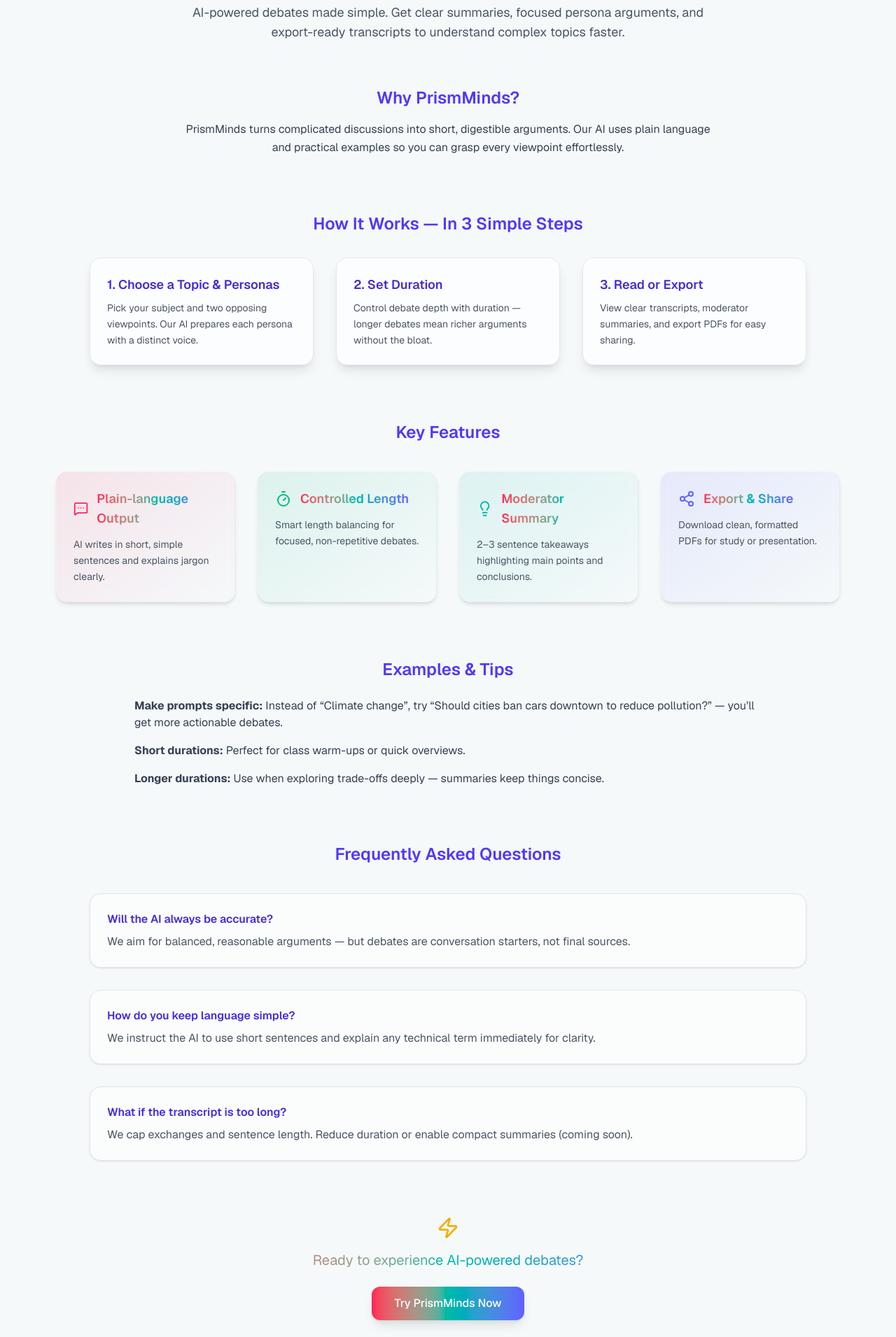
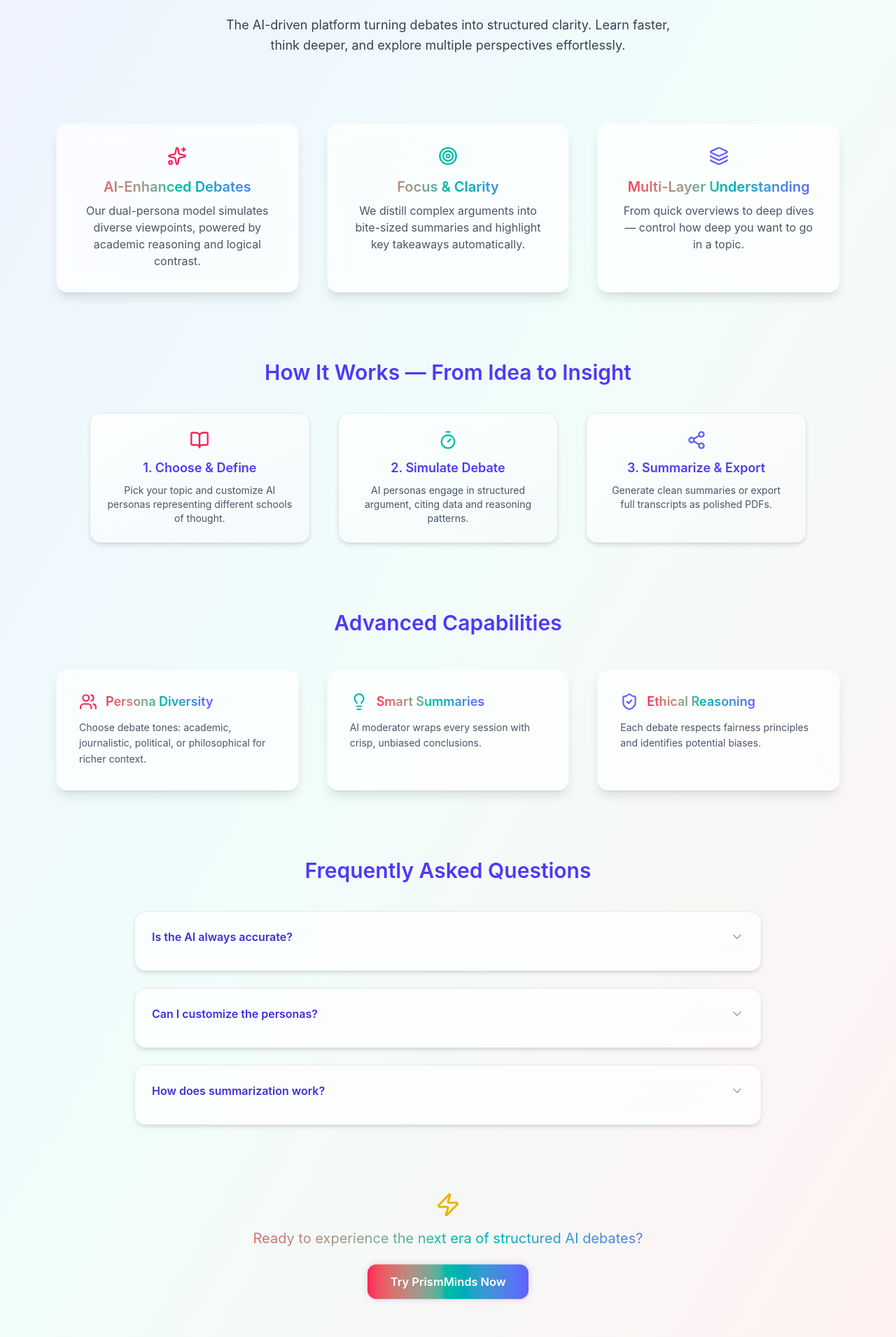
Before and after one commit to JayanthDevupalli/PrismMinds---AI-Powered-Debates, a Next.js app in the folder prismmindsclient/: page /features in a window 1280 px wide. Shown: the part 269-2180 px from the top of the page at 70% size. Built offline with nearby package versions, Linux system fonts and the light colour scheme; no server answers.

Commit message:
feature page ui updation-Version_0.42

```diff
--- a/prismmindsclient/app/features/page.tsx
+++ b/prismmindsclient/app/features/page.tsx
@@ -1,247 +1,299 @@
 'use client';
 
-import { motion } from "framer-motion"
-import Link from 'next/link';
+import { motion } from "framer-motion";
+import Link from "next/link";
 import {
   ArrowLeft,
   Brain,
-  Clock,
-  FileText,
+  Zap,
+  Sparkles,
   Share2,
-  Sparkles,
+  Timer,
+  Lightbulb,
   MessageSquareMore,
-  Zap,
   Target,
-  Timer,
   BookOpen,
-  Lightbulb,
-  ScrollText,
-  CheckCircle2
-} from 'lucide-react';
+  Layers,
+  Users,
+  ShieldCheck,
+  ChevronDown
+} from "lucide-react";
+import { useState } from "react";
 
 export default function FeaturesPage() {
+  const [openIndex, setOpenIndex] = useState<number | null>(null);
+
+  const toggleAccordion = (index: number) => {
+    setOpenIndex(openIndex === index ? null : index);
+  };
+
   return (
-    <main className="min-h-screen bg-[conic-gradient(at_top_right,_var(--tw-gradient-stops))] from-rose-100/40 via-teal-100/40 to-indigo-100/40 dark:from-slate-900 dark:via-purple-900/40 dark:to-slate-900 text-gray-800 dark:text-gray-200 px-6 sm:px-10 lg:px-20 py-16">
+    <main className="min-h-screen bg-gradient-to-br from-indigo-50 via-teal-50 to-rose-50 dark:from-slate-950 dark:via-purple-900/40 dark:to-slate-900 text-gray-800 dark:text-gray-200 px-6 sm:px-10 lg:px-20 py-16 font-['Inter',sans-serif]">
       {/* Navigation */}
       <motion.div
         initial={{ opacity: 0, x: -20 }}
         animate={{ opacity: 1, x: 0 }}
-        transition={{ duration: 0.5 }}
-        className="mb-8"
+        transition={{ duration: 0.6 }}
+        className="mb-10"
       >
-        <Link href="/" className="inline-flex items-center gap-2 text-indigo-600 hover:text-indigo-700 dark:text-indigo-400 dark:hover:text-indigo-300 transition-colors">
+        <Link
+          href="/"
+          className="inline-flex items-center gap-2 text-indigo-600 hover:text-indigo-700 dark:text-indigo-400 dark:hover:text-indigo-300 transition-colors"
+        >
           <ArrowLeft size={20} />
           <span>Back to Home</span>
         </Link>
       </motion.div>
 
-      {/* Header */}
+      {/* Hero Section */}
       <motion.header
         initial={{ opacity: 0, y: -30 }}
         animate={{ opacity: 1, y: 0 }}
         transition={{ duration: 0.8 }}
-        className="max-w-3xl mx-auto text-center mb-16"
+        className="max-w-4xl mx-auto text-center mb-24"
       >
+        <div className="flex justify-center mb-6">
           <motion.div
-          initial={{ scale: 0.5, opacity: 0 }}
+            initial={{ scale: 0.8, opacity: 0 }}
             animate={{ scale: 1, opacity: 1 }}
             transition={{ delay: 0.2 }}
-          className="flex justify-center mb-6"
+            className="relative"
           >
-          <Brain size={60} className="text-transparent bg-clip-text bg-gradient-to-r from-rose-500 via-teal-500 to-indigo-500" />
+            <div className="absolute inset-0 bg-gradient-to-r from-rose-500 via-teal-500 to-indigo-500 blur-2xl opacity-30 rounded-full" />
+            <Brain
+              size={70}
+              className="relative text-transparent bg-clip-text bg-gradient-to-r from-rose-500 via-teal-500 to-indigo-500"
+            />
           </motion.div>
+        </div>
         <h1 className="text-4xl sm:text-5xl font-bold bg-gradient-to-r from-rose-500 via-teal-500 to-indigo-500 bg-clip-text text-transparent mb-4">
-          PrismMinds — Features
+          Discover the Power of PrismMinds
         </h1>
-        <p className="text-lg text-gray-600 dark:text-gray-400">
-          AI-powered debates made simple. Get clear summaries, focused persona arguments, and export-ready transcripts to
-          understand complex topics faster.
+        <p className="text-lg text-gray-700 dark:text-gray-300 leading-relaxed max-w-2xl mx-auto">
+          The AI-driven platform turning debates into structured clarity. Learn faster, think deeper, and explore multiple perspectives effortlessly.
         </p>
       </motion.header>
 
-      {/* Why Section */}
+      {/* Value Cards */}
       <motion.section
         initial={{ opacity: 0, y: 40 }}
         whileInView={{ opacity: 1, y: 0 }}
         transition={{ duration: 0.8 }}
         viewport={{ once: true }}
-        className="max-w-3xl mx-auto mb-20 text-center"
+        className="grid sm:grid-cols-2 lg:grid-cols-3 gap-10 mb-24 max-w-6xl mx-auto"
       >
-        <h2 className="text-2xl font-semibold mb-4 text-indigo-600">Why PrismMinds?</h2>
-        <p className="text-gray-700 dark:text-gray-300 leading-relaxed">
-          PrismMinds turns complicated discussions into short, digestible arguments. Our AI uses plain language and
-          practical examples so you can grasp every viewpoint effortlessly.
-        </p>
+        {[
+          {
+            icon: <Sparkles size={28} className="text-rose-500" />,
+            title: "AI-Enhanced Debates",
+            desc: "Our dual-persona model simulates diverse viewpoints, powered by academic reasoning and logical contrast.",
+          },
+          {
+            icon: <Target size={28} className="text-teal-500" />,
+            title: "Focus & Clarity",
+            desc: "We distill complex arguments into bite-sized summaries and highlight key takeaways automatically.",
+          },
+          {
+            icon: <Layers size={28} className="text-indigo-500" />,
+            title: "Multi-Layer Understanding",
+            desc: "From quick overviews to deep dives — control how deep you want to go in a topic.",
+          },
+        ].map((item, i) => (
+          <motion.div
+            key={i}
+            whileHover={{ y: -8 }}
+            transition={{ type: "spring", stiffness: 150 }}
+            className="p-8 rounded-2xl bg-white/70 dark:bg-gray-800/50 backdrop-blur-md border border-gray-200/30 dark:border-gray-700/30 shadow-lg hover:shadow-xl transition"
+          >
+            <div className="flex justify-center mb-4">{item.icon}</div>
+            <h3 className="text-xl font-semibold mb-2 text-center bg-gradient-to-r from-rose-500 via-teal-500 to-indigo-500 bg-clip-text text-transparent">
+              {item.title}
+            </h3>
+            <p className="text-gray-600 dark:text-gray-300 text-center">{item.desc}</p>
+          </motion.div>
+        ))}
       </motion.section>
 
-      {/* Steps Section */}
+      {/* Workflow Section */}
       <motion.section
         initial={{ opacity: 0, y: 40 }}
         whileInView={{ opacity: 1, y: 0 }}
         transition={{ duration: 0.8 }}
         viewport={{ once: true }}
-        className="max-w-5xl mx-auto mb-20"
+        className="max-w-5xl mx-auto mb-24 text-center"
       >
-        <h2 className="text-2xl font-semibold mb-8 text-indigo-600 text-center">
-          How It Works — In 3 Simple Steps
+        <h2 className="text-3xl font-semibold mb-10 text-indigo-600">
+          How It Works — From Idea to Insight
         </h2>
-        <div className="grid sm:grid-cols-3 gap-8">
+        <div className="grid sm:grid-cols-3 gap-10">
           {[
             {
-              title: "1. Choose a Topic & Personas",
-              desc: "Pick your subject and two opposing viewpoints. Our AI prepares each persona with a distinct voice.",
+              icon: <BookOpen size={28} className="text-rose-500" />,
+              title: "1. Choose & Define",
+              desc: "Pick your topic and customize AI personas representing different schools of thought.",
             },
             {
-              title: "2. Set Duration",
-              desc: "Control debate depth with duration — longer debates mean richer arguments without the bloat.",
+              icon: <Timer size={28} className="text-teal-500" />,
+              title: "2. Simulate Debate",
+              desc: "AI personas engage in structured argument, citing data and reasoning patterns.",
             },
             {
-              title: "3. Read or Export",
-              desc: "View clear transcripts, moderator summaries, and export PDFs for easy sharing.",
+              icon: <Share2 size={28} className="text-indigo-500" />,
+              title: "3. Summarize & Export",
+              desc: "Generate clean summaries or export full transcripts as polished PDFs.",
             },
-          ].map((step, i) => (
+          ].map((s, i) => (
             <motion.div
               key={i}
               whileHover={{ scale: 1.05 }}
-              className="p-6 rounded-2xl shadow-lg bg-white/70 dark:bg-gray-800/50 backdrop-blur-md border border-gray-200 dark:border-gray-700 hover:shadow-indigo-300/20 transition"
+              className="p-6 rounded-xl bg-gradient-to-br from-white/80 to-gray-50/40 dark:from-slate-800/50 dark:to-slate-900/40 border border-gray-200 dark:border-gray-700 shadow-md hover:shadow-lg transition-all"
             >
-              <h3 className="font-semibold text-lg text-indigo-700 dark:text-indigo-400 mb-2">{step.title}</h3>
-              <p className="text-gray-600 dark:text-gray-300 text-sm leading-relaxed">{step.desc}</p>
+              <div className="flex justify-center mb-3">{s.icon}</div>
+              <h3 className="text-lg font-semibold text-indigo-600 mb-2">{s.title}</h3>
+              <p className="text-gray-600 dark:text-gray-300 text-sm">{s.desc}</p>
             </motion.div>
           ))}
         </div>
       </motion.section>
 
-      {/* Key Features */}
+      {/* Advanced Features */}
       <motion.section
         initial={{ opacity: 0, y: 40 }}
         whileInView={{ opacity: 1, y: 0 }}
         transition={{ duration: 0.8 }}
         viewport={{ once: true }}
-        className="max-w-6xl mx-auto mb-20"
+        className="max-w-6xl mx-auto mb-24"
       >
-        <h2 className="text-2xl font-semibold text-center mb-10 text-indigo-600">Key Features</h2>
-        <div className="grid sm:grid-cols-2 lg:grid-cols-4 gap-8">
+        <h2 className="text-3xl font-semibold text-center mb-12 text-indigo-600">
+          Advanced Capabilities
+        </h2>
+        <div className="grid sm:grid-cols-2 lg:grid-cols-3 gap-10">
           {[
             {
-              icon: <MessageSquareMore size={24} className="text-rose-500" />,
-              title: "Plain-language Output",
-              desc: "AI writes in short, simple sentences and explains jargon clearly.",
-              gradient: "from-rose-500/10 to-transparent"
+              icon: <Users size={26} className="text-rose-500" />,
+              title: "Persona Diversity",
+              desc: "Choose debate tones: academic, journalistic, political, or philosophical for richer context.",
             },
             {
-              icon: <Timer size={24} className="text-emerald-500" />,
-              title: "Controlled Length",
-              desc: "Smart length balancing for focused, non-repetitive debates.",
-              gradient: "from-emerald-500/10 to-transparent"
+              icon: <Lightbulb size={26} className="text-teal-500" />,
+              title: "Smart Summaries",
+              desc: "AI moderator wraps every session with crisp, unbiased conclusions.",
             },
             {
-              icon: <Lightbulb size={24} className="text-teal-500" />,
-              title: "Moderator Summary",
-              desc: "2–3 sentence takeaways highlighting main points and conclusions.",
-              gradient: "from-teal-500/10 to-transparent"
-            },
-            {
-              icon: <Share2 size={24} className="text-indigo-500" />,
-              title: "Export & Share",
-              desc: "Download clean, formatted PDFs for study or presentation.",
-              gradient: "from-indigo-500/10 to-transparent"
+              icon: <ShieldCheck size={26} className="text-indigo-500" />,
+              title: "Ethical Reasoning",
+              desc: "Each debate respects fairness principles and identifies potential biases.",
             },
           ].map((f, i) => (
-            <motion.article
+            <motion.div
               key={i}
               whileHover={{ scale: 1.05 }}
               transition={{ type: "spring", stiffness: 200 }}
-              className={`p-6 rounded-2xl border border-gray-200/30 dark:border-gray-700/30 shadow-md bg-gradient-to-br ${f.gradient} backdrop-blur-sm hover:shadow-lg transition duration-300`}
+              className="p-8 rounded-2xl border border-gray-200/30 dark:border-gray-700/30 bg-white/70 dark:bg-gray-800/50 shadow-lg hover:shadow-xl backdrop-blur-md transition"
             >
               <div className="flex items-center gap-3 mb-3">
                 {f.icon}
-                <h3 className="text-lg font-semibold bg-gradient-to-r from-rose-500 via-teal-500 to-indigo-500 bg-clip-text text-transparent">{f.title}</h3>
+                <h3 className="text-lg font-semibold bg-gradient-to-r from-rose-500 via-teal-500 to-indigo-500 bg-clip-text text-transparent">
+                  {f.title}
+                </h3>
               </div>
               <p className="text-gray-600 dark:text-gray-300 text-sm leading-relaxed">{f.desc}</p>
-            </motion.article>
+            </motion.div>
           ))}
         </div>
       </motion.section>
 
-      {/* Examples */}
+      {/* FAQ Accordion */}
       <motion.section
         initial={{ opacity: 0, y: 40 }}
         whileInView={{ opacity: 1, y: 0 }}
         transition={{ duration: 0.8 }}
         viewport={{ once: true }}
-        className="max-w-4xl mx-auto mb-20"
+        className="max-w-4xl mx-auto mb-24"
       >
-        <h2 className="text-2xl font-semibold mb-6 text-indigo-600 text-center">Examples & Tips</h2>
-        <ul className="space-y-4 text-gray-700 dark:text-gray-300">
-          <li>
-            <strong>Make prompts specific:</strong> Instead of “Climate change”, try “Should cities ban cars downtown to
-            reduce pollution?” — you’ll get more actionable debates.
-          </li>
-          <li>
-            <strong>Short durations:</strong> Perfect for class warm-ups or quick overviews.
-          </li>
-          <li>
-            <strong>Longer durations:</strong> Use when exploring trade-offs deeply — summaries keep things concise.
-          </li>
-        </ul>
+        <h2 className="text-3xl font-semibold text-center mb-10 text-indigo-600">
+          Frequently Asked Questions
+        </h2>
+        <div className="space-y-6">
+          {[
+            {
+              q: "Is the AI always accurate?",
+              a: "Our models simulate reasoning across multiple verified data sources. While precise, debates are designed to encourage critical thinking, not replace human judgment.",
+            },
+            {
+              q: "Can I customize the personas?",
+              a: "Yes! You can adjust persona tones (logical, emotional, or neutral) and even upload custom context to align with your goals.",
+            },
+            {
+              q: "How does summarization work?",
+              a: "An AI moderator listens to both sides and creates a concise synthesis — separating facts from rhetoric with academic precision.",
+            },
+          ].map((faq, i) => (
+            <motion.div
+              key={i}
+              layout
+              onClick={() => toggleAccordion(i)}
+              className="bg-white/70 dark:bg-gray-800/60 rounded-xl p-6 shadow-md backdrop-blur border border-gray-200 dark:border-gray-700 cursor-pointer transition hover:shadow-lg"
+            >
+              <div className="flex justify-between items-center">
+                <h3 className="font-semibold text-indigo-700 dark:text-indigo-400">{faq.q}</h3>
+                <ChevronDown
+                  size={20}
+                  className={`transition-transform duration-300 ${openIndex === i ? "rotate-180 text-indigo-500" : "text-gray-400"
+                    }`}
+                />
+              </div>
+              <motion.div
+                initial={false}
+                animate={{ height: openIndex === i ? "auto" : 0, opacity: openIndex === i ? 1 : 0 }}
+                transition={{ duration: 0.4 }}
+                className="overflow-hidden text-gray-600 dark:text-gray-300 mt-3"
+              >
+                <p>{faq.a}</p>
+              </motion.div>
+            </motion.div>
+          ))}
+        </div>
       </motion.section>
 
-      {/* FAQ Section */}
-      <motion.section
-        initial={{ opacity: 0, y: 40 }}
-        whileInView={{ opacity: 1, y: 0 }}
-        transition={{ duration: 0.8 }}
-        viewport={{ once: true }}
-        className="max-w-5xl mx-auto mb-20"
-      >
-        <h2 className="text-2xl font-semibold text-indigo-600 text-center mb-10">Frequently Asked Questions</h2>
-        <dl className="space-y-8">
-          {[
-            {
-              q: "Will the AI always be accurate?",
-              a: "We aim for balanced, reasonable arguments — but debates are conversation starters, not final sources.",
-            },
-            {
-              q: "How do you keep language simple?",
-              a: "We instruct the AI to use short sentences and explain any technical term immediately for clarity.",
-            },
-            {
-              q: "What if the transcript is too long?",
-              a: "We cap exchanges and sentence length. Reduce duration or enable compact summaries (coming soon).",
-            },
-          ].map((item, i) => (
-            <motion.div key={i} whileHover={{ scale: 1.02 }} className="bg-white/60 dark:bg-gray-800/60 rounded-xl p-6 shadow-sm backdrop-blur border border-gray-200 dark:border-gray-700">
-              <dt className="font-semibold text-indigo-700 dark:text-indigo-400">{item.q}</dt>
-              <dd className="text-gray-600 dark:text-gray-300 mt-2">{item.a}</dd>
-            </motion.div>
-          ))}
-        </dl>
-      </motion.section>
-
-      {/* Footer */}
+      {/* Call to Action */}
       <motion.footer
         initial={{ opacity: 0 }}
         whileInView={{ opacity: 1 }}
         transition={{ duration: 0.8 }}
-        className="text-center"
+        className="text-center max-w-3xl mx-auto"
       >
-        <div className="max-w-3xl mx-auto">
-          <Zap size={32} className="inline-block text-yellow-500 mb-4" />
+        <Zap size={36} className="inline-block text-yellow-500 mb-4" />
         <p className="text-xl mb-6 bg-gradient-to-r from-rose-500 via-teal-500 to-indigo-500 bg-clip-text text-transparent">
-            Ready to experience AI-powered debates?
+          Ready to experience the next era of structured AI debates?
         </p>
-          <Link href="/dashboard">
+        <Link href="/login">
           <motion.button
-              whileHover={{ scale: 1.05 }}
+            animate={{
+              scale: [1, 1.07, 1], // expands & shrinks smoothly
+              boxShadow: [
+                "0 0 0px rgba(0,0,0,0)",
+                "0 0 25px rgba(147, 51, 234, 0.5)", // subtle glow
+                "0 0 0px rgba(0,0,0,0)",
+              ],
+            }}
+            transition={{
+              duration: 2.5,
+              repeat: Infinity,
+              ease: "easeInOut",
+            }}
+            whileHover={{
+              scale: 1.12,
+              boxShadow: "0 0 30px rgba(147, 51, 234, 0.8)",
+            }}
             whileTap={{ scale: 0.95 }}
-              className="px-8 py-3 rounded-lg font-medium bg-gradient-to-r from-rose-500 via-teal-500 to-indigo-500 text-white shadow-lg hover:shadow-xl transition-shadow"
+            className="px-8 py-3 rounded-lg font-semibold bg-gradient-to-r from-rose-500 via-teal-500 to-indigo-500 text-white shadow-lg hover:shadow-2xl transition-all"
           >
             Try PrismMinds Now
           </motion.button>
         </Link>
-        </div>
+
       </motion.footer>
     </main>
-  )
+  );
 }
```
Also changed, not shown: prismmindsclient/app/page.tsx (+31 -17 lines). Lines whose indentation alone changed are shown as unchanged.
